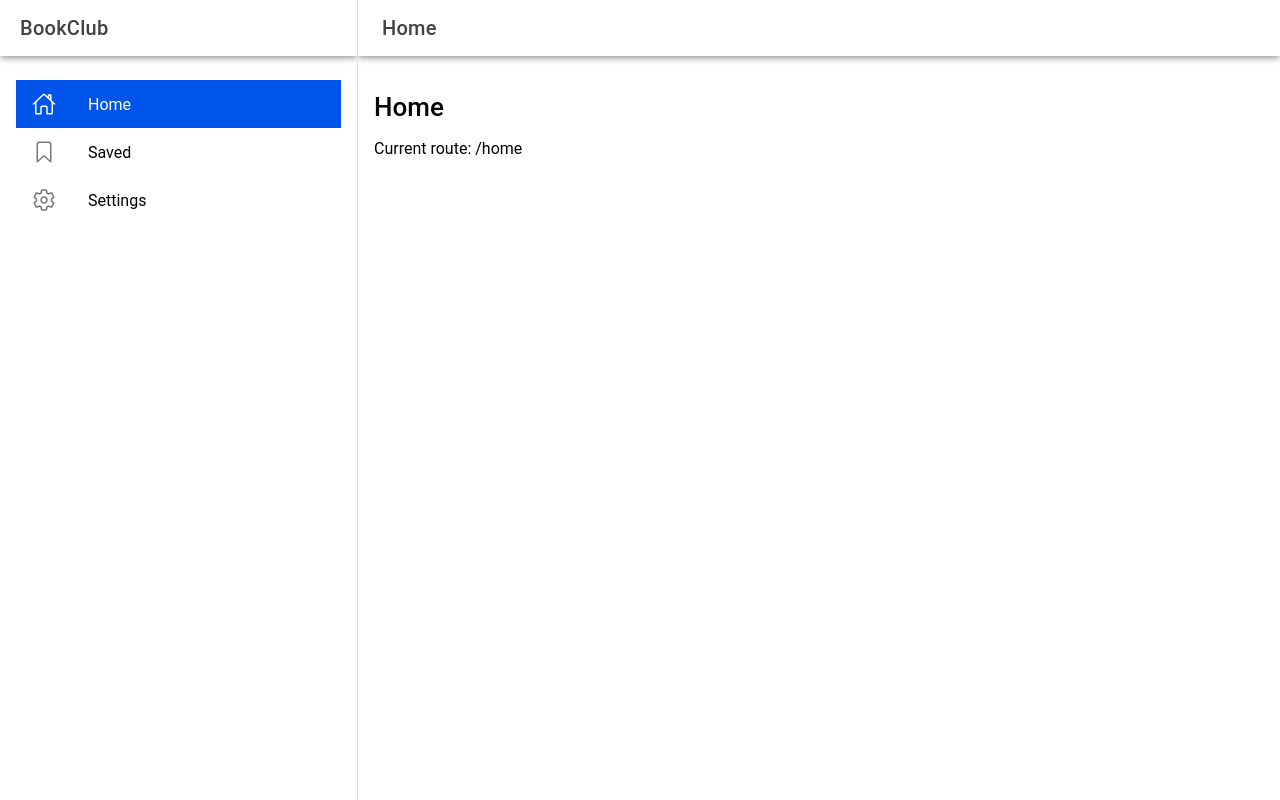
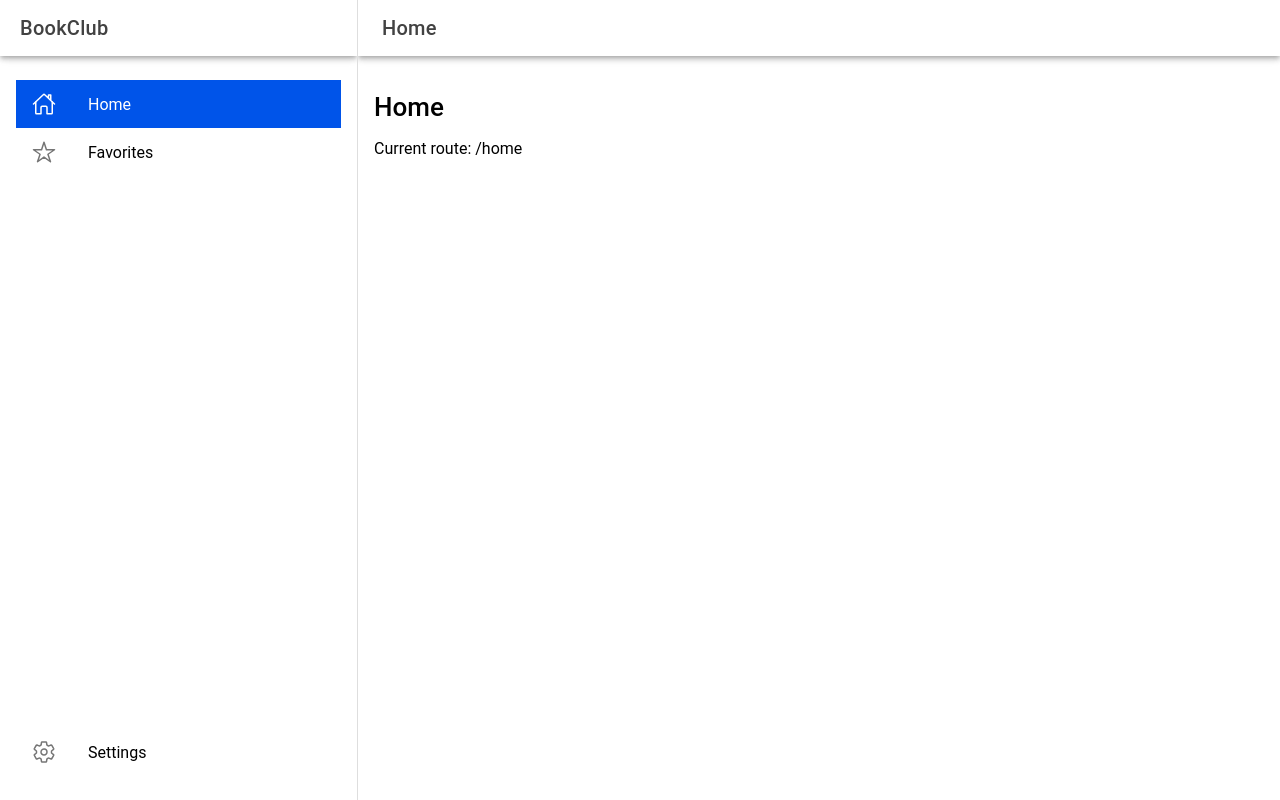
Before and after one commit to SamaraRuizSandoval/BookClubApp, a React (Vite) app in the folder book-club-app/: page /home in a window 1280 px wide. Built offline with nearby package versions, Linux system fonts and the light colour scheme.

Commit message:
main menu look we want

```diff
--- a/book-club-app/src/App.tsx
+++ b/book-club-app/src/App.tsx
@@ -17,7 +17,7 @@ import {
   IonLabel,
 } from '@ionic/react';
 import { IonReactRouter } from '@ionic/react-router';
-import { homeOutline, bookmarkOutline, settingsOutline } from 'ionicons/icons';
+import { homeOutline, starOutline, settingsOutline } from 'ionicons/icons';
 import React from 'react';
 import { createRoot } from 'react-dom/client';
 import { Route, Switch, Redirect, useLocation } from 'react-router-dom';
@@ -42,15 +42,19 @@ function Page({ title }: { title: string }) {
   );
 }
 
-const menuItems: Array<{
+const mainMenuItems: Array<{
   to: string;
   icon: string;
   label: string;
 }> = [
   { to: '/home', icon: homeOutline, label: 'Home' },
-  { to: '/saved', icon: bookmarkOutline, label: 'Saved' },
-  { to: '/settings', icon: settingsOutline, label: 'Settings' },
+  { to: '/saved', icon: starOutline, label: 'Favorites' },
 ];
+const settingsMenuItem = {
+  to: '/settings',
+  icon: settingsOutline,
+  label: 'Settings',
+};
 
 function LeftMenu() {
   const location = useLocation();
@@ -62,9 +66,12 @@ function LeftMenu() {
           <IonTitle>BookClub</IonTitle>
         </IonToolbar>
       </IonHeader>
-      <IonContent>
+      <IonContent className="menu-content">
+        <div
+          style={{ display: 'flex', flexDirection: 'column', height: '100%' }}
+        >
           <IonList inset>
-          {menuItems.map(({ to, icon, label }) => {
+            {mainMenuItems.map(({ to, icon, label }) => {
               const active = location.pathname.startsWith(to);
               return (
                 <IonMenuToggle key={to} autoHide={false}>
@@ -82,6 +89,26 @@ function LeftMenu() {
               );
             })}
           </IonList>
+          <div style={{ flex: 1 }} />
+          <IonList inset>
+            <IonMenuToggle key={settingsMenuItem.to} autoHide={false}>
+              <IonItem
+                button
+                detail={false}
+                color={
+                  location.pathname.startsWith(settingsMenuItem.to)
+                    ? 'primary'
+                    : undefined
+                }
+                routerLink={settingsMenuItem.to}
+                routerDirection="root"
+              >
+                <IonIcon slot="start" icon={settingsMenuItem.icon} />
+                <IonLabel>{settingsMenuItem.label}</IonLabel>
+              </IonItem>
+            </IonMenuToggle>
+          </IonList>
+        </div>
       </IonContent>
     </IonMenu>
   );
```
Lines whose indentation alone changed are shown as unchanged.
